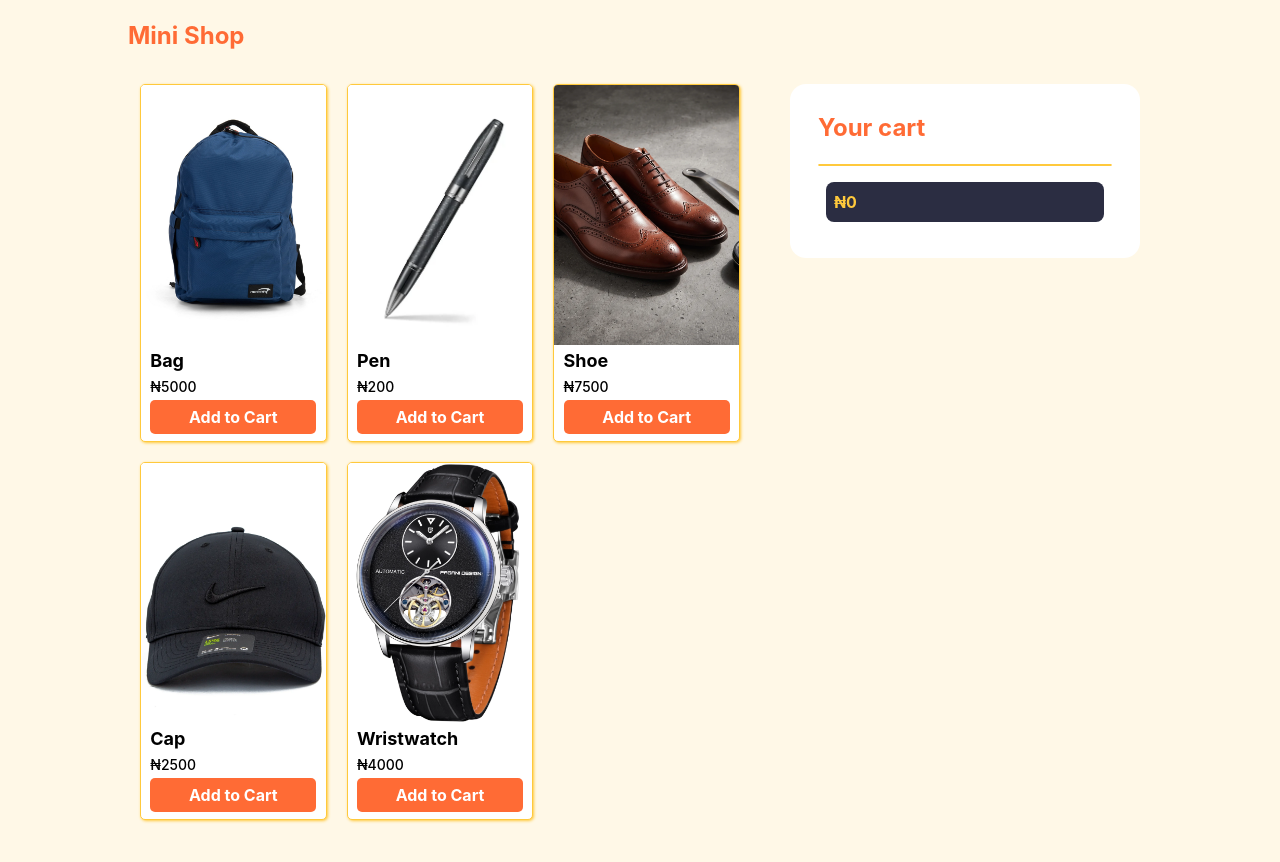
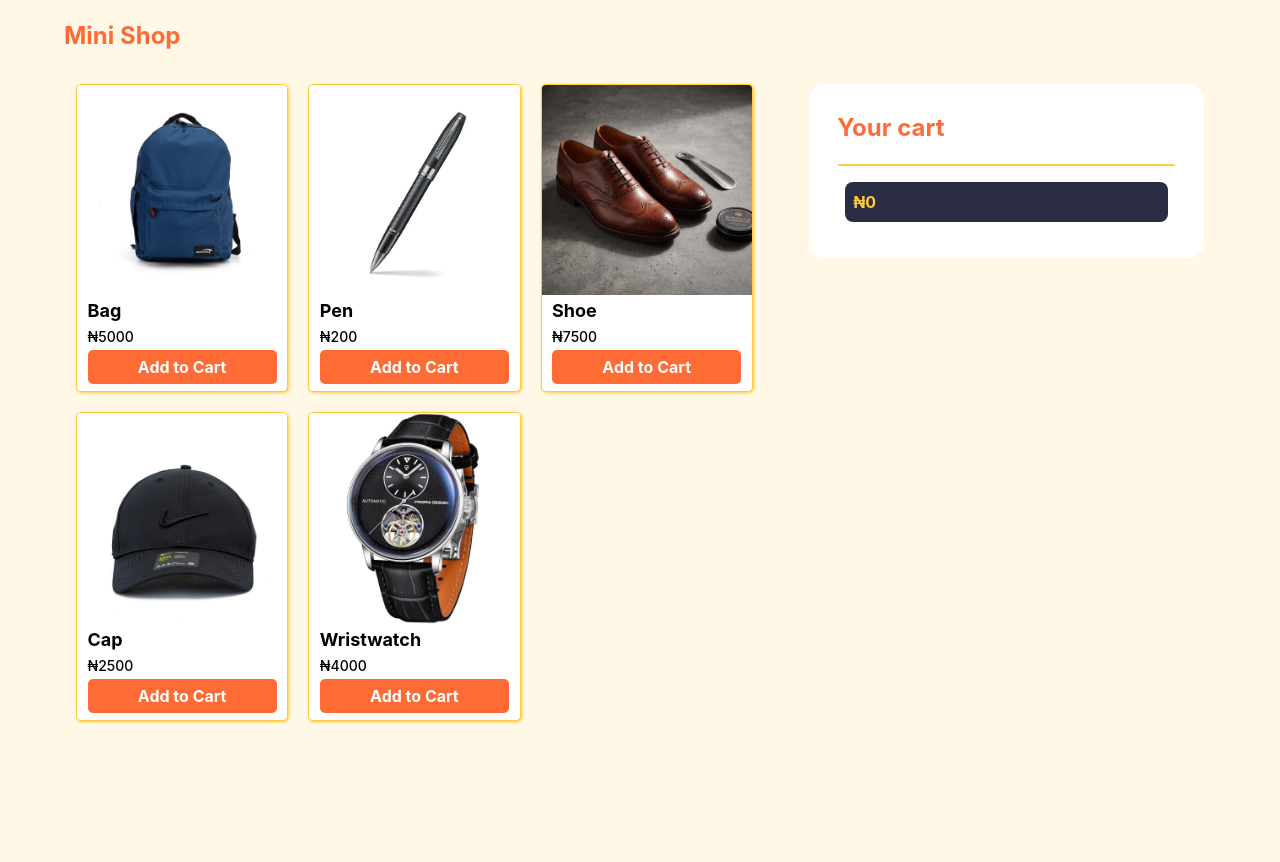
Before and after one commit to Forrever12-byte/mini-shop, a website: page index.html in a window 1280 px wide. Drawn offline with Linux system fonts and the light colour scheme.

Commit message:
Fixed responsiveness issues

```diff
--- a/index.html
+++ b/index.html
@@ -9,9 +9,9 @@
 </head>
 <body class="bg-bg-primary w-full pt-5 pb-28">
 
-    <h1 class="mb-5 font-bold text-2xl text-btn-primary w-[90%] lg:w-[80%] mx-auto">Mini Shop</h1>
+    <h1 class="mb-5 font-bold text-2xl text-btn-primary w-[90%] mx-auto">Mini Shop</h1>
 
-    <section class="w-[90%] lg:w-[80%] mx-auto p-3 lg:flex lg:justify-between lg:gap-5">
+    <section class="w-[90%] mx-auto p-3 lg:flex lg:justify-between lg:gap-5">
 
         <div id="product-grid" class="grid grid-cols-2 md:grid-cols-3 gap-2 lg:gap-5 lg:w-[60%]"></div>
 
--- a/style.css
+++ b/style.css
@@ -16,7 +16,7 @@
     object-fit: cover;
 }
 
-@media(min-width: 1024px) {
+@media(min-width > 1024px) {
     .product-image {
         height: 260px;
     }
```
Also changed, not shown: src/output.css.
